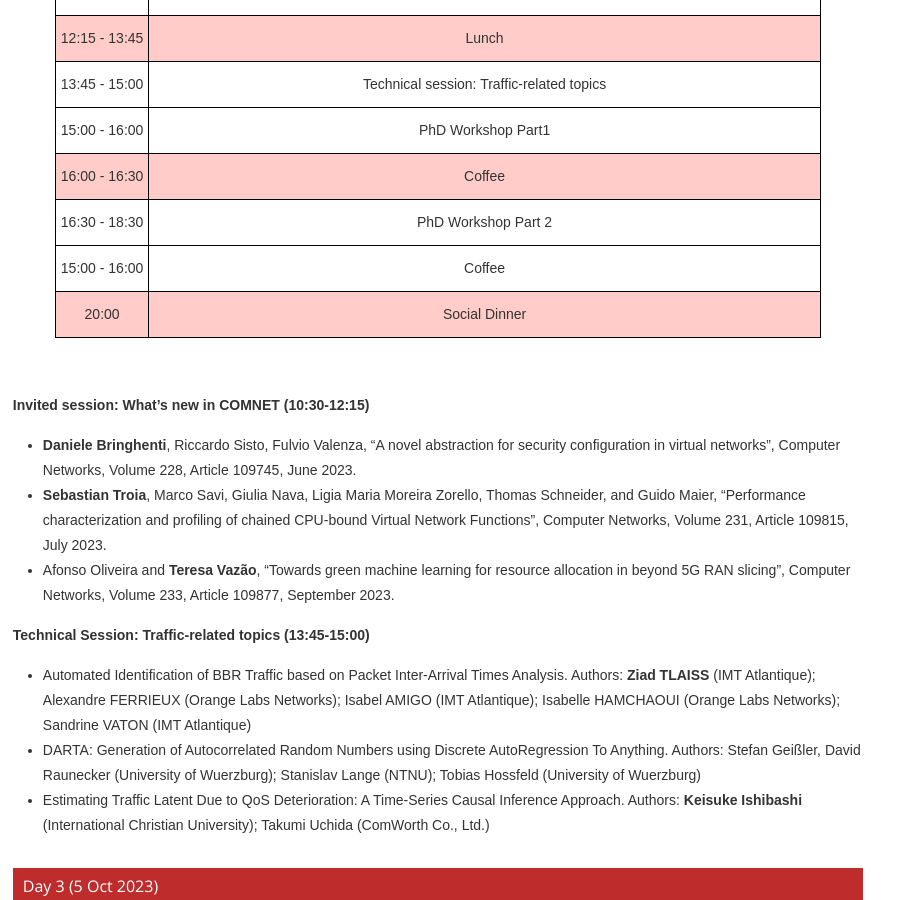
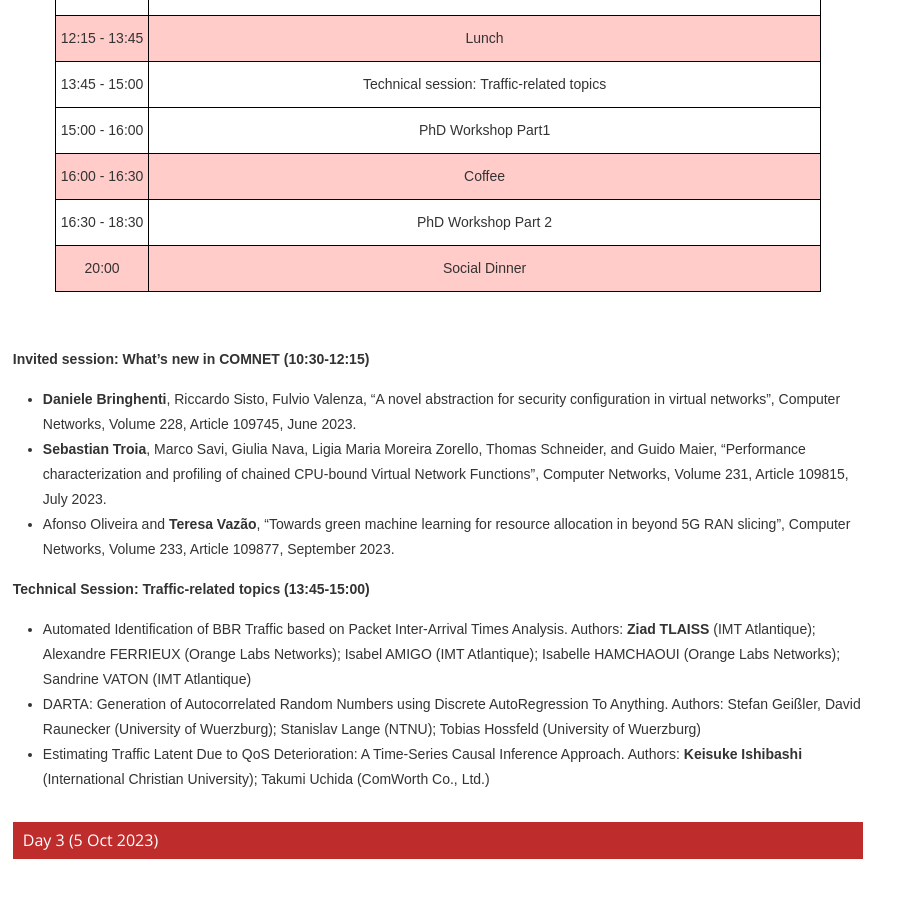
Before and after one commit to ohohlfeld/itc35, a Jekyll site: the page built from program.md, in a window 1280 px wide and 900 px high, scrolled down 2240 px. Shown: the whole window, without its empty margins (0-914 px from the left). Built offline with Jekyll 4.4.1, drawn with Linux system fonts in a browser that asks for light colours.

Commit message:
Update program.md

```diff
--- a/program.md
+++ b/program.md
@@ -141,10 +141,6 @@ menu-index: 6
     <td class="tg-baqh">PhD Workshop Part 2</td>
   </tr>
   <tr>
-    <td class="tg-baqh">15:00 - 16:00</td>
-    <td class="tg-baqh">Coffee</td>
-  </tr>
-  <tr>
     <td class="tg-cmwg">20:00</td>
     <td class="tg-cmwg">Social Dinner</td>
   </tr>
```
